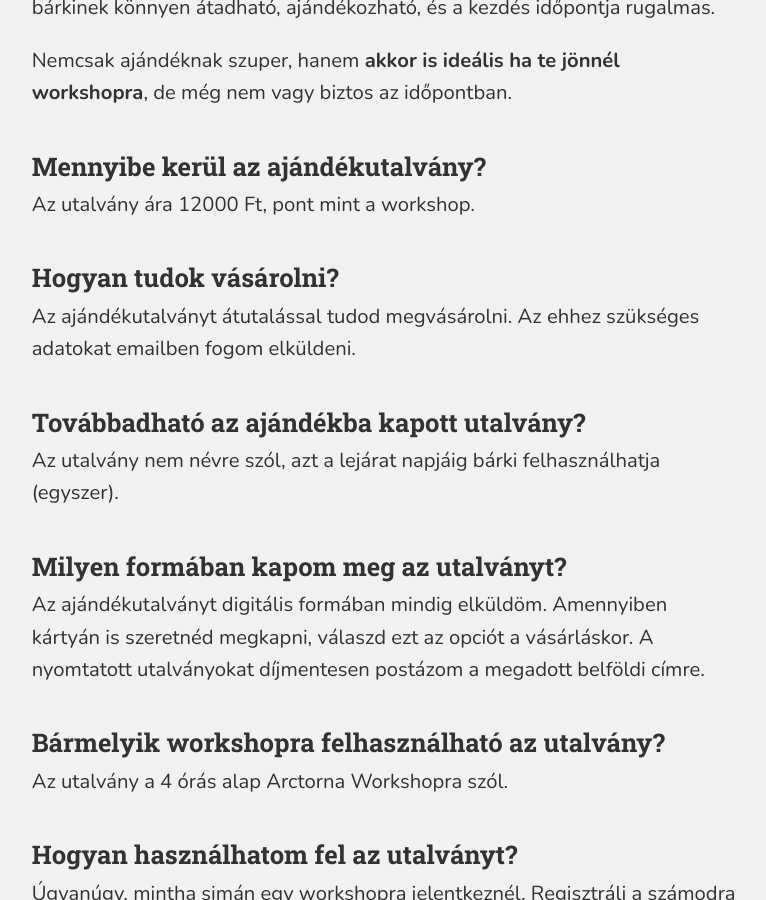
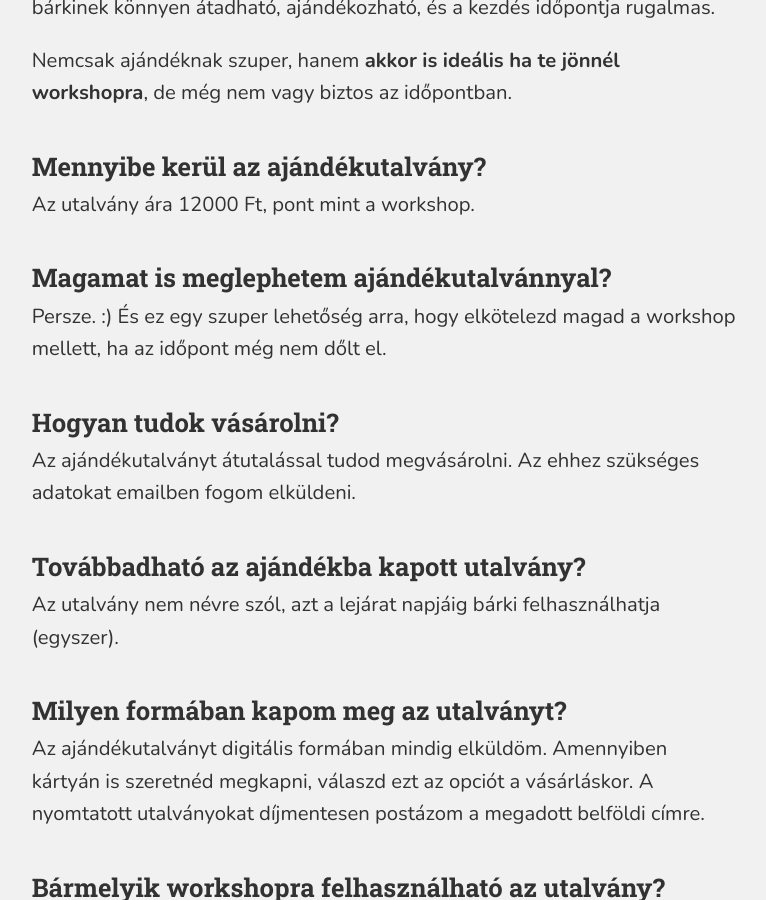
Before and after one commit to monikamudra/arctorna, a Jekyll site: the page built from ajandek.md, in a window 1280 px wide and 900 px high, scrolled down 1137 px. Shown: the whole window, without its empty margins (254-1020 px from the left). Built offline with Jekyll 4.4.1, drawn with Linux system fonts in a browser that asks for light colours.

Commit message:
Add more info about the gift card

```diff
--- a/_layouts/screen.html
+++ b/_layouts/screen.html
@@ -6,7 +6,7 @@ layout: default
   <section class="c-Screen__Section c-Screen__Section--{{ page.header_style | default: 'Misc' }} {% unless page.header_image %}{% if page.incipit %}c-Screen__Section--HeaderWithIncipit{% else %}c-Screen__Section--Header{% endif %}{% endunless %}">
     {% if page.header_image %}
       <div class="c-ContentBlock--Stretched c-ContentBlock--Centered">
-        <img src="{{ page.header_image }}" srcset="{{ page.header_image }} 1x, {{ page.header_image_2x }} 2x" alt="Vidám arctornás lányok csoportja" style="{{ page.header_image_style }}" />
+        <img src="{{ page.header_image }}" srcset="{{ page.header_image }} 1x, {{ page.header_image_2x }} 2x" alt="Lányok csomagokat bontanak izgatottan, és a csomagokban találnak egy-egy plackkal az örök fiatalság vizéből." style="{{ page.header_image_style }}" />
       </div>
     {% endif %}
     <div class="c-ContentBlock c-ContentBlock--Centered">
--- a/_layouts/workshop.html
+++ b/_layouts/workshop.html
@@ -46,8 +46,10 @@ layout: default
       {% include events.html data = site.data.workshop.events price = site.data.workshop.price price_desc = site.data.workshop.price_desc %}
     </div>
     <div class="c-ContentBlock u-MarginTop">
-      <strong>Ha nem találsz alkalmas időpontot</strong>, de szeretnél jönni, regisztrálj, és
-      válaszd a "más időpont" opciót! Igény szerint folyamatosan indítok&nbsp;workshopokat.
+      <strong>Ha nem találsz alkalmas időpontot</strong>, de szeretnél jönni,
+      lepd meg magad egy <a href="{{ site.baseurl }}{% link ajandek.md %}" class="c-Link">ajándékutalvánnyal</a>,
+      vagy regisztrálj a "más időpont" opcióval! Igény szerint folyamatosan
+      indítok&nbsp;workshopokat.
     </div>
     <div class="c-ContentBlock c-ContentBlock--Centered u-MarginTopLarge">
       <a class="c-Button" href="{{ site.data.workshop.registration_link }}">Regisztrálok</a>
--- a/ajandek.md
+++ b/ajandek.md
@@ -40,6 +40,11 @@ de még nem vagy biztos az időpontban.
 
 Az utalvány ára 12000&nbsp;Ft, pont mint a workshop.
 
+### Magamat is meglephetem ajándékutalvánnyal?
+
+Persze. :) És ez egy szuper lehetőség arra, hogy elkötelezd magad a workshop
+mellett, ha az időpont még nem dőlt el.
+
 ### Hogyan tudok vásárolni?
 
 Az ajándékutalványt átutalással tudod megvásárolni. Az ehhez szükséges
```
Also changed, not shown: _includes/workshop-details.md (+4 -0 lines).
